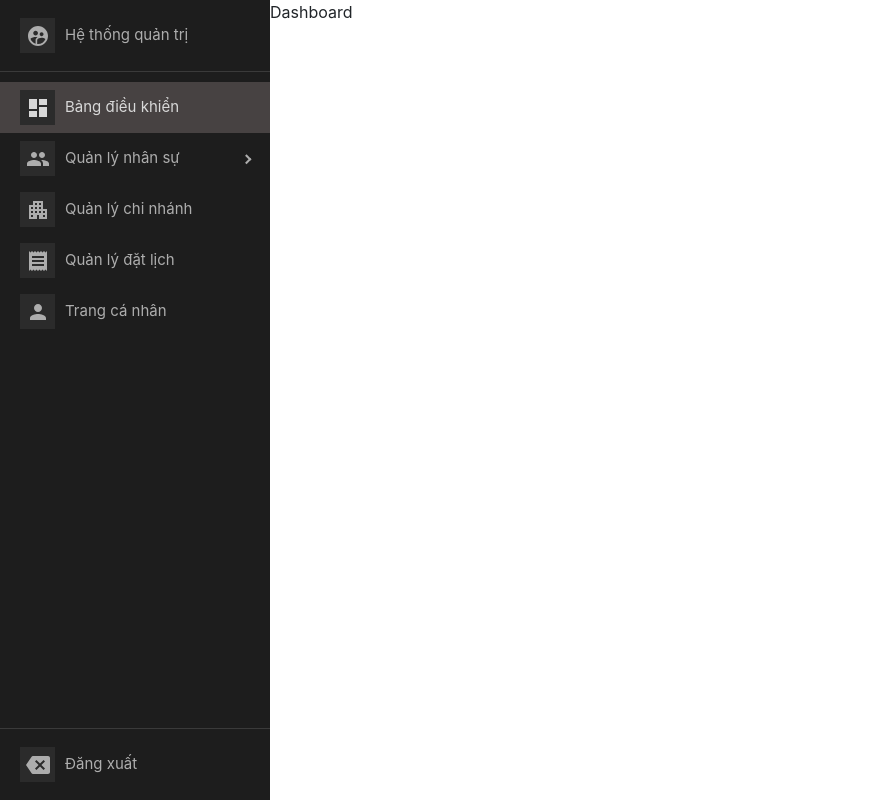
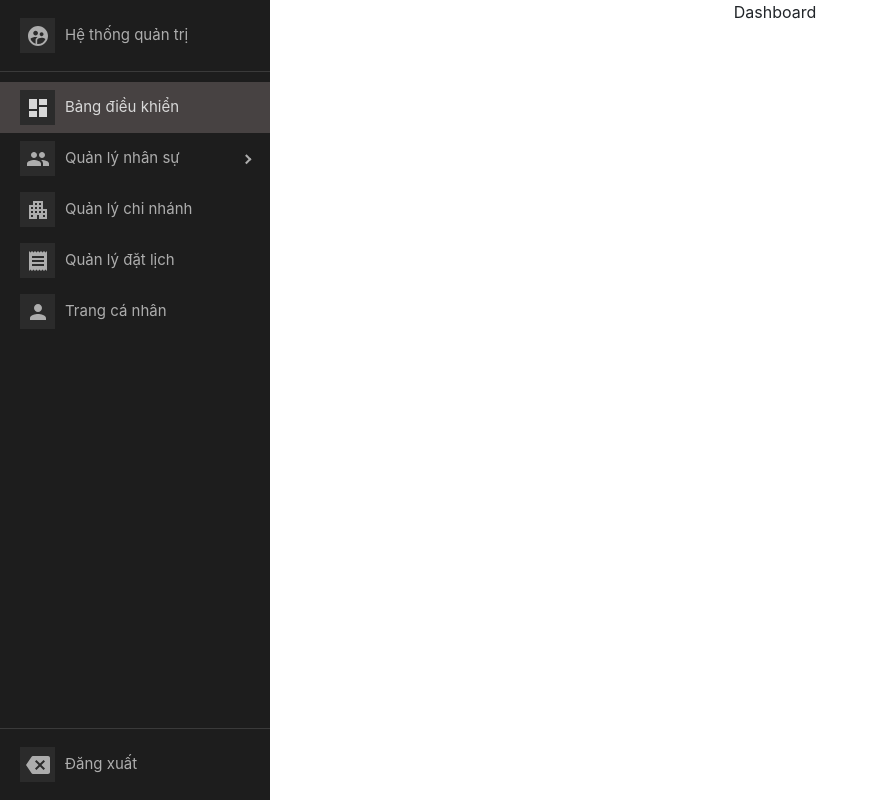
Before and after one commit to c4phesua/manager-web-app, a React (Create React App) app: page / in a window 1280 px wide. Shown: the whole page, without its empty margins (0-879 px from the left). Built offline with nearby package versions, Linux system fonts and the light colour scheme; sample sign-in values are in the browser's storage.

Commit message:
add container

```diff
--- a/src/app/component/table/TableCore.jsx
+++ b/src/app/component/table/TableCore.jsx
@@ -1,5 +1,5 @@
 import React from 'react';
-import { Table, TableHead, TableBody, TableRow, TableCell, Paper, TableContainer } from '@material-ui/core';
+import { Table, TableHead, TableBody, TableRow, TableCell, Paper, TableContainer, Box } from '@material-ui/core';
 import { next } from '../../util/Count';
 
 class TableCore extends React.Component {
@@ -24,7 +24,7 @@ class TableCore extends React.Component {
       const cols = columnMapping.map((col) => (
         <TableCell className={col.className} key={next()}>{col.decorate(col.fieldName, row)}</TableCell>
       ));
-      return <TableRow key={next()}>{cols}</TableRow>;
+      return <TableRow hover key={next()}>{cols}</TableRow>;
     });
     const headers = columnMapping.map((header) =>
       <TableCell key={next()} className={header.className}>{header.headerCaption}</TableCell>);
--- a/src/app/page/ConsultantManagement.jsx
+++ b/src/app/page/ConsultantManagement.jsx
@@ -2,6 +2,7 @@ import React from 'react';
 import { PAGE_NAME } from '../util/Constant';
 import TableColumnDataMapping from '../component/table/TableColumnMapping';
 import DataTable from '../component/table/DataTable';
+import { Container } from '@material-ui/core';
 
 
 const Consultant = (props) => {
--- a/src/app/routes/AuthorizedRoute.jsx
+++ b/src/app/routes/AuthorizedRoute.jsx
@@ -1,3 +1,4 @@
+import { Container } from '@material-ui/core';
 import React from 'react'
 import { Redirect, Route } from 'react-router-dom'
 import LeftSideBar from '../component/LeftSideBar';
@@ -17,7 +18,9 @@ const AuthorizedRoute = ({ component: Component, role = ROLE.COMMON_AUTHENTICATE
     return (
       <div className='d-flex'>
         <LeftSideBar user={user} />
-        <Component {...props} user={user}/>
+        <Container maxWidth="xl">
+          <Component {...props} user={user} />
+        </Container>
       </div>
     );
   };
```
